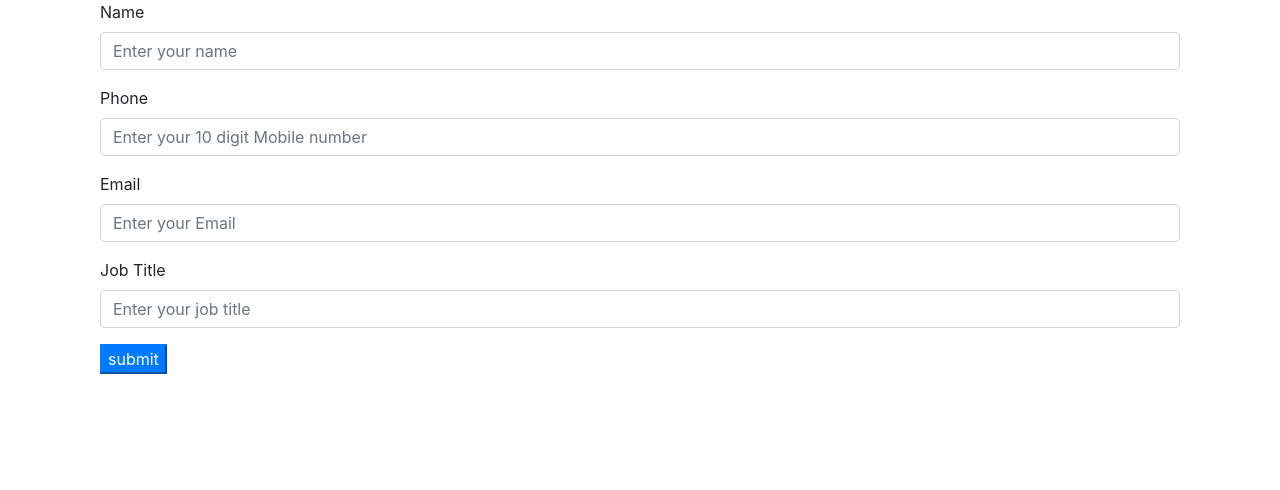
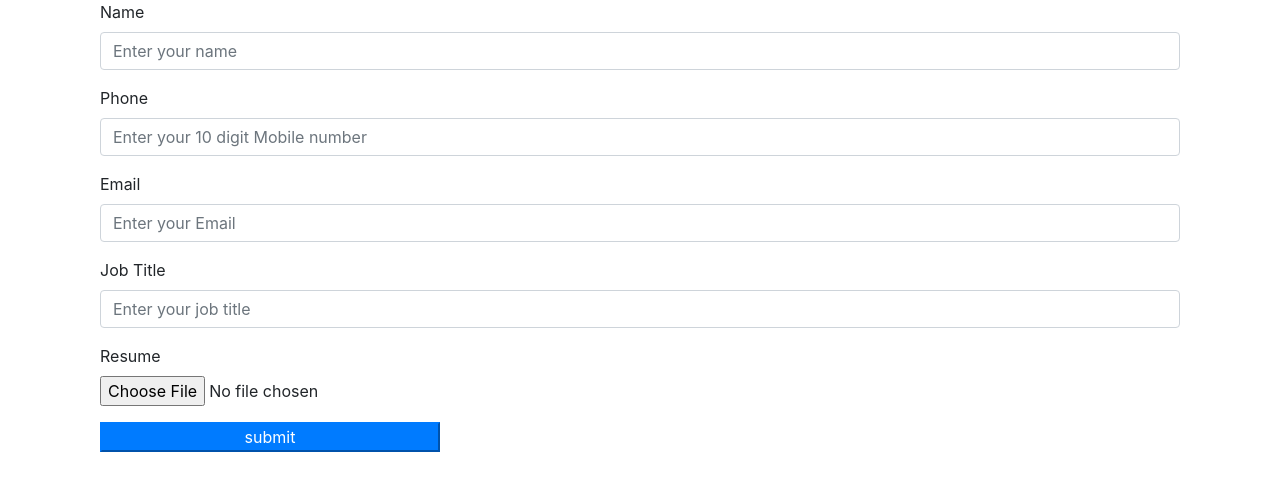
Before and after one commit to samdcoder/soulskill-assignment, a website: page public/index.html in a window 1280 px wide. Drawn offline with nearby package versions, Linux system fonts and the light colour scheme.

Commit message:
added file upload input in html

```diff
--- a/public/index.html
+++ b/public/index.html
@@ -6,7 +6,7 @@
 </head>
 <body>
 	<div class="container">
-		<form>
+		<form method="post" class="form-horizontal" enctype="multipart/form-data">
 			<div class="form-group col-md">
 				<label for="name"> Name </label>
 				<input class="form-control" width="10" type="text" name="name" placeholder="Enter your name" required>
@@ -27,8 +27,13 @@
 				<input class="form-control" type="text" name="job" placeholder="Enter your job title" required>
 			</div>
 
-			<div class="form-group col-lg">
-				<input class="btn-primary" type="submit" value="submit">
+			<div class="form-group file-path-wrapper col-2">
+				<label for="resume"> Resume</label>
+				<input type="file" name="filename" required>
+			</div>
+
+			<div class="form-group col-lg-4">
+				<input class="btn-primary btn-block" type="submit" value="submit">
 			</div>
 
 		</form>
```
